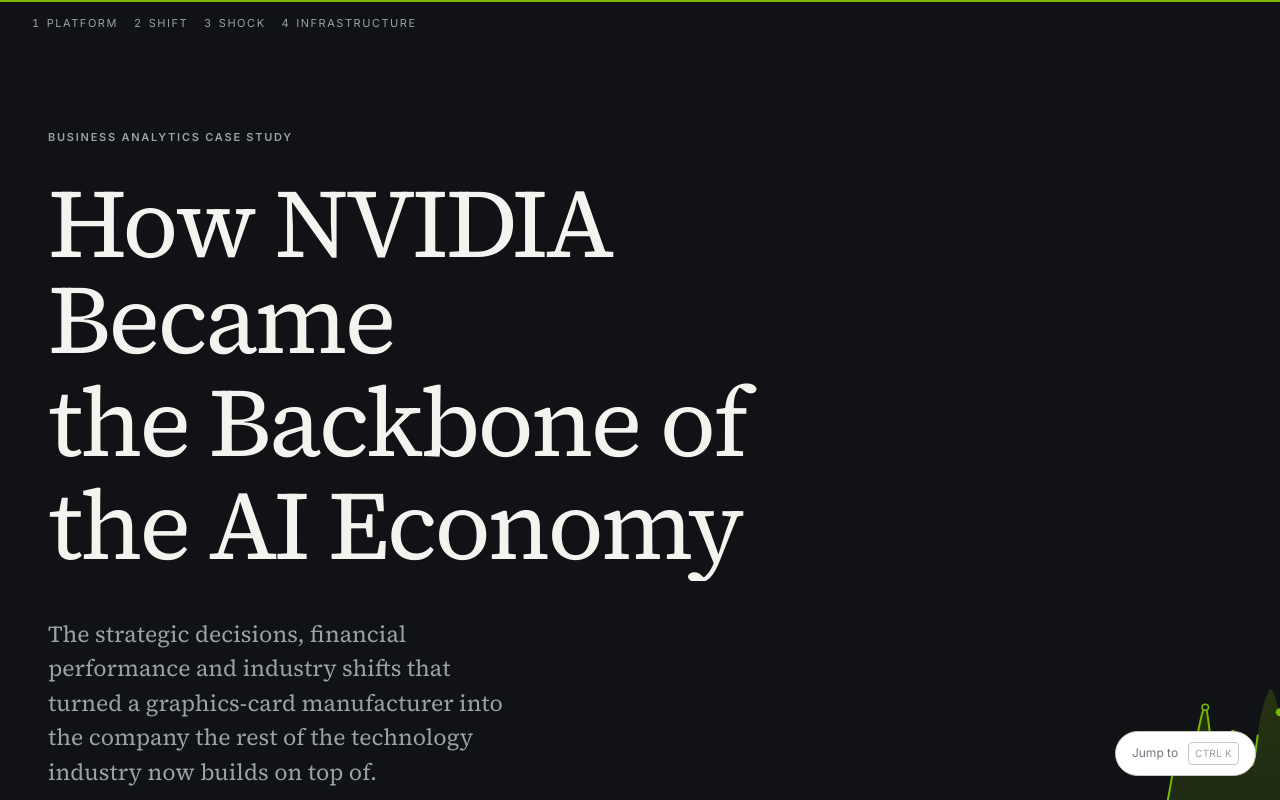
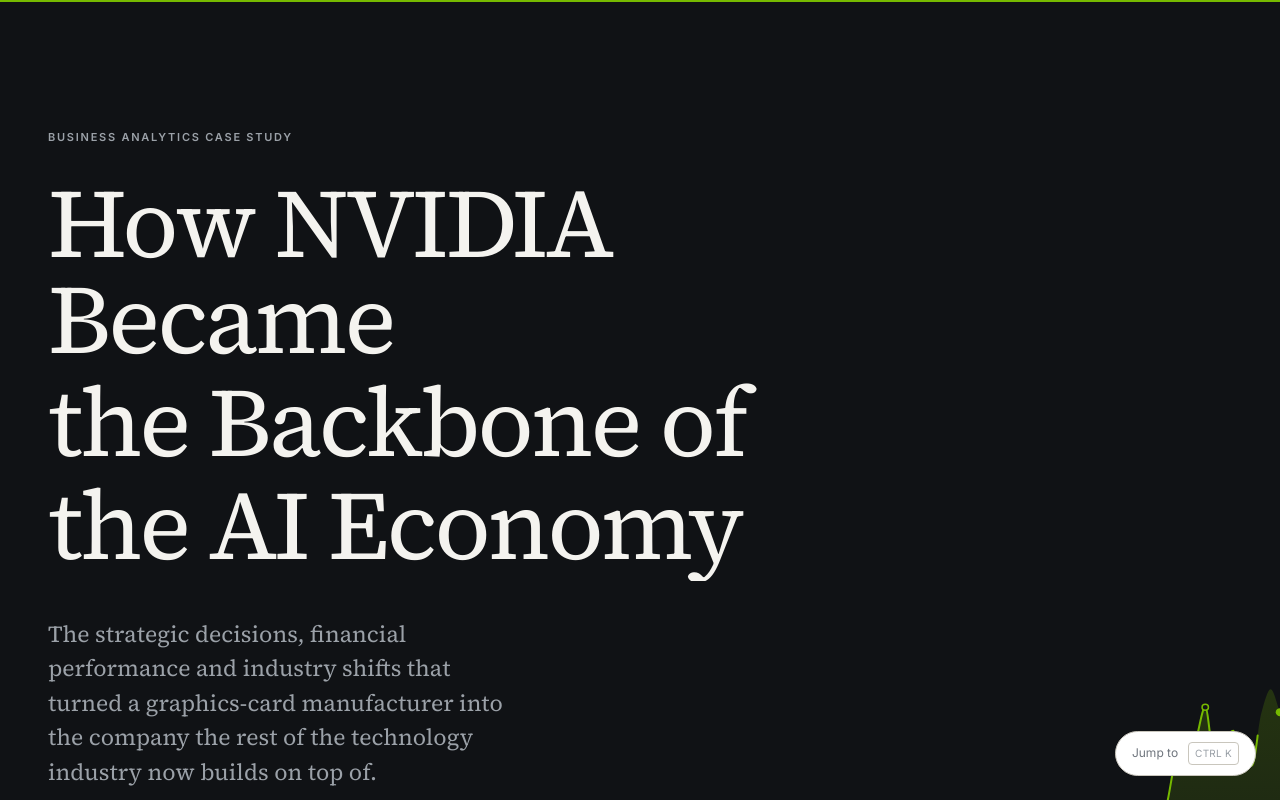
Before and after one commit to vedjr02/Nvidia-Case-Study, a Next.js app: page / in a window 1280 px wide. Shown: the top 800 px of the page. Built offline with nearby package versions, Linux system fonts and the light colour scheme.

Commit message:
Fix sticky chapter labels overlapping dark openers
The four PLATFORM/SHIFT links were reading-progress chrome, not headings,
and floated without a surface so they collided with chapter openers.
Keep the progress hairline and a single period badge instead.

```diff
--- a/components/ReadingProgress.tsx
+++ b/components/ReadingProgress.tsx
@@ -5,25 +5,19 @@
 
 import { useStoryClock } from "@/lib/story-clock";
 
-const CHAPTERS = [
-  { id: "chapter-1", label: "Platform" },
-  { id: "chapter-2", label: "Shift" },
-  { id: "chapter-3", label: "Shock" },
-  { id: "chapter-4", label: "Infrastructure" },
-];
-
 /**
- * A hairline progress rule pinned to the top of the viewport, plus the current
- * chapter and the point in time the reader has reached.
+ * A single hairline of progress at the top of the viewport, plus the period the
+ * reader is currently in.
  *
- * This is the only persistent chrome in the piece. It exists because the
- * document is long and chronological: a reader who returns to it needs to know
- * both how far through they are and which year they are standing in.
+ * Chapter jumping lives in the Jump-to palette — putting four chapter labels
+ * up here competed with the prose, especially on dark chapter openers where
+ * faint ink disappears into the pitch. One thin bar and one period label is
+ * enough chrome for a long editorial scroll.
  */
 export function ReadingProgress() {
   const { scrollYProgress } = useScroll();
   const reduceMotion = useReducedMotion();
-  const { activeLabel } = useStoryClock();
+  const { activeLabel, activeId } = useStoryClock();
   const [visible, setVisible] = useState(false);
 
   const scaleX = useSpring(scrollYProgress, {
@@ -34,43 +28,34 @@
 
   useEffect(() => {
     return scrollYProgress.on("change", (value) => {
-      setVisible(value > 0.03);
+      setVisible(value > 0.04);
     });
   }, [scrollYProgress]);
+
+  const chapterNumber = activeId?.match(/chapter-(\d)/)?.[1] ?? null;
 
   return (
     <div className="pointer-events-none fixed inset-x-0 top-0 z-40">
       <motion.div
         className="h-[2px] origin-left bg-accent"
         style={{ scaleX: reduceMotion ? scrollYProgress : scaleX }}
+        aria-hidden="true"
       />
 
       <div
-        className={`flex items-center justify-between px-6 pt-3 font-sans text-[0.6875rem] uppercase tracking-[0.14em] transition-opacity duration-500 sm:px-8 ${
-          visible ? "opacity-100" : "opacity-0"
+        className={`flex justify-end px-6 pt-3 transition-opacity duration-500 sm:px-8 ${
+          visible && activeLabel ? "opacity-100" : "opacity-0"
         }`}
       >
-        <nav aria-label="Chapters" className="pointer-events-auto">
-          <ul className="flex items-center gap-4">
-            {CHAPTERS.map((chapter, index) => (
-              <li key={chapter.id}>
-                <a
-                  href={`#${chapter.id}`}
-                  className="text-ink-faint transition-colors hover:text-ink"
-                >
-                  <span className="tabular mr-1.5">{index + 1}</span>
-                  <span className="hidden sm:inline">{chapter.label}</span>
-                </a>
-              </li>
-            ))}
-          </ul>
-        </nav>
-
-        {activeLabel ? (
-          <p aria-live="polite" className="tabular text-ink-faint">
-            {activeLabel}
-          </p>
-        ) : null}
+        <p
+          aria-live="polite"
+          className="pointer-events-none rounded-sm border border-rule bg-paper px-2.5 py-1 font-sans text-[0.6875rem] uppercase tracking-[0.14em] text-ink-muted"
+        >
+          {chapterNumber ? (
+            <span className="tabular mr-2 text-accent-deep">{chapterNumber}</span>
+          ) : null}
+          <span className="tabular">{activeLabel}</span>
+        </p>
       </div>
     </div>
   );
```
